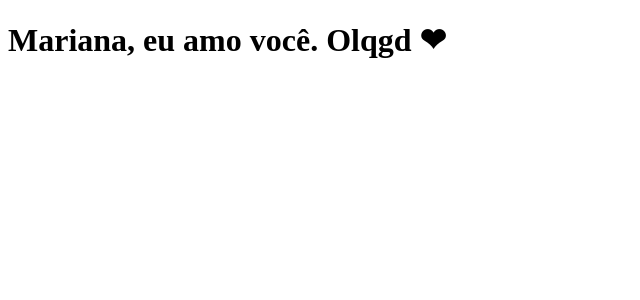
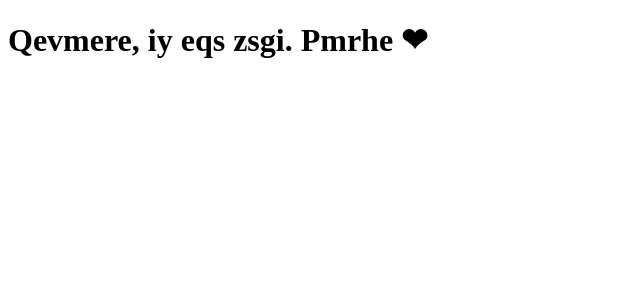
Before and after one commit to NIKAO-CODE/clone-tabnews, a Next.js app: page / in a window 1280 px wide. Shown: the top 300 px of the page, without its empty margins (0-640 px from the left). Built offline with nearby package versions, Linux system fonts and the light colour scheme.

Commit message:
criptografando a frase

```diff
--- a/pages/index.js
+++ b/pages/index.js
@@ -1,5 +1,5 @@
 function Home() {
-    return <h1>Mariana, eu amo você. Olqgd ❤</h1>
+    return <h1>Qevmere, iy eqs zsgi. Pmrhe ❤</h1>
 }
 
 export default Home;
```
